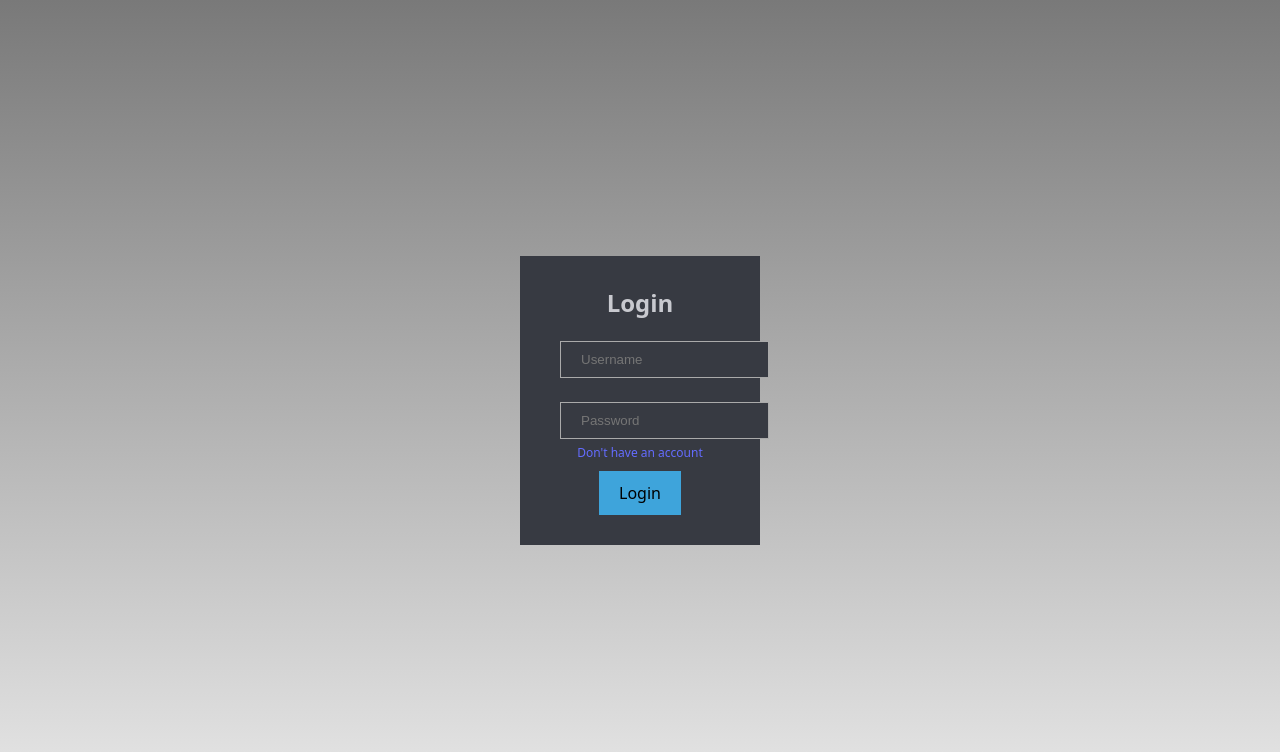
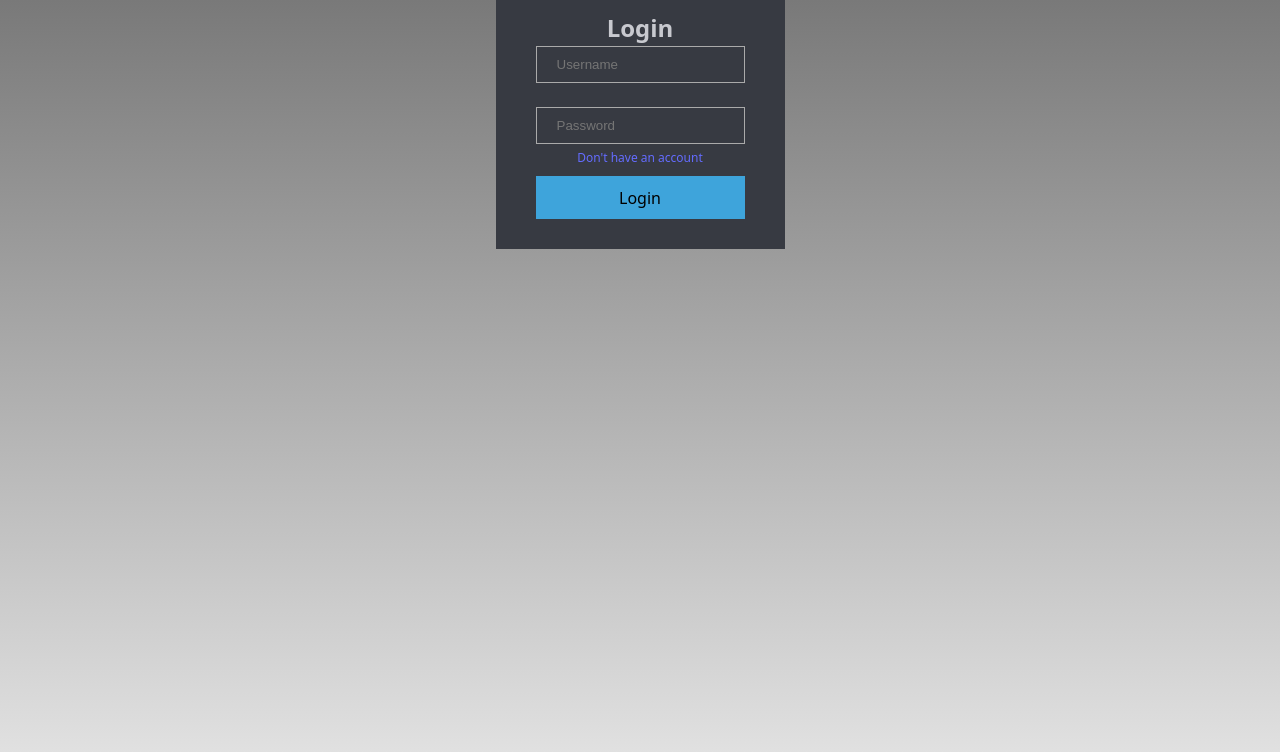
Before and after one commit to RITStudentDev/Asynk_Messenger, a React (Vite) app in the folder front/: page /login in a window 1280 px wide. Shown: the top 752 px of the page. Built offline with nearby package versions, Linux system fonts and the light colour scheme.

Commit message:
changed front end index

```diff
--- a/front/src/App.css
+++ b/front/src/App.css
@@ -1,7 +1,7 @@
 #root {
   max-width: 1280px;
   margin: 0 auto;
-  padding: 2rem;
+  padding: 0;
   text-align: center;
 }
 
--- a/front/src/components/Login.jsx
+++ b/front/src/components/Login.jsx
@@ -44,8 +44,12 @@ function Login (){
                     value={password}
                     onChange={(e) => setPassword(e.target.value)}
                 />
-                <a href="#" className="login">Don't have an account</a>
-                <button type='submit'>Login</button>
+                <div>
+                    <a href="#" className="login">Don't have an account</a>
+                </div>
+                <div>
+                    <button type='submit'>Login</button>
+                </div>
                 {error && <p>{error}</p>}
                 {error && <p>{message}</p>}
             </form>
--- a/front/src/index.css
+++ b/front/src/index.css
@@ -63,3 +63,9 @@ button {
     background-color: #f9f9f9;
   }
 }
+
+html, body, #root {
+  height: 100%;
+  margin: 0;
+  padding: 0;
+}
--- a/front/src/pages/HubPage.jsx
+++ b/front/src/pages/HubPage.jsx
@@ -1,3 +1,5 @@
+import "../styles/HubPage.css"
+
 import HubSideBar from "../components/HubSideBar"
 import RoomProfile from "../components/RoomProfile"
 
--- /dev/null
+++ b/front/src/styles/HubPage.css
@@ -0,0 +1,6 @@
+/* ── RESET ── */
+*, *::before, *::after {
+  margin: 0;
+  padding: 0;
+  box-sizing: border-box;
+}
--- a/front/src/styles/HubSideBar.css
+++ b/front/src/styles/HubSideBar.css
@@ -1,12 +1,9 @@
-html, body {
-  margin: 0;
-  padding: 0;
-}
 
 .sidebar {
     display: flex;
+    width: fit-content;
     min-height: 100vh;
-    min-height: 100dvh;
+    min-height: 100vh;
     padding: 18px;
     flex-direction: column;
     background-color: #1c1d22;
--- a/front/src/styles/Signup.css
+++ b/front/src/styles/Signup.css
@@ -8,9 +8,16 @@ h2 {
 }
 
 .signup-box {
-    width: 160px;
+    display: flex;
+    flex-direction: column;
+    width: fit-content;
     padding: 10px 40px 30px 40px;
     background-color: var(--ui-main-);
+}
+
+.signup-box form button {
+    display: block;
+    width: 100%;
 }
 
 button {
```
